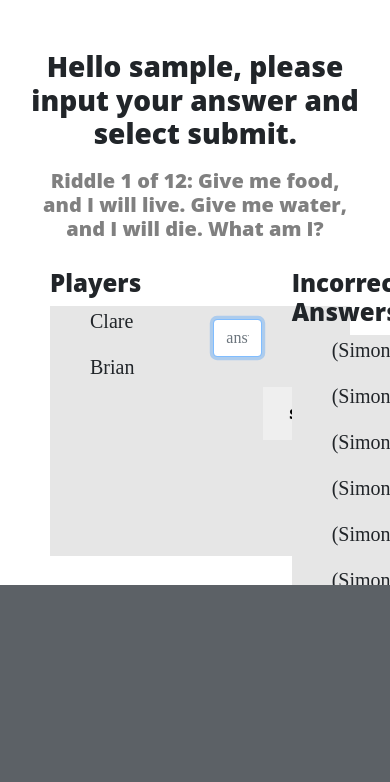
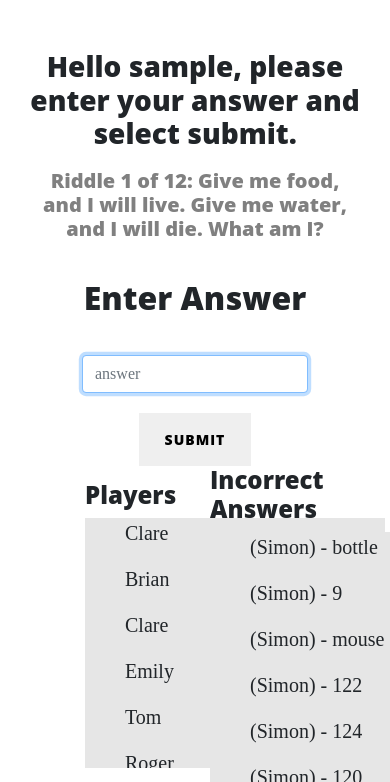
Before and after one commit to GithHayden/IQ-Riddle-Game, a Flask app: a page that uses templates/startgame.html in a window 390 px wide; the page is wider, and only the part inside the window is pictured. Shown: the part 451-1233 px from the top of that part. Before the commit the page ends 1036 px from the top of that part, so only its background shows below. Run offline with Flask 2, Linux system fonts and the light colour scheme; some libraries are stand-ins or nearby versions.

Commit message:
Updated startgame.html to make responsive on all device sizes. Updated Enter Answer div. Player Name list and Incorrect Answer list to be updated.

```diff
--- a/data/game_players.txt
+++ b/data/game_players.txt
@@ -1,2 +1,10 @@
 Clare
 Brian
+Clare
+Emily
+Tom
+Roger
+Joy
+Adam
+Dara
+Linda
--- a/data/incorrect_answers.txt
+++ b/data/incorrect_answers.txt
@@ -9,3 +9,5 @@
 (Simon) - 124
 
 (Simon) - 120
+
+(Dara) - test
--- a/templates/index.html
+++ b/templates/index.html
@@ -1,7 +1,7 @@
 <!-- Code with curley brackets is flask and flask template logic which inherits code from base.html. -->
 {% extends 'base.html' %} {% block content %}
 
-<!-- Enter Player name and Start Game Button -->
+<!-- Enter Player Name and Start Game Button -->
 
 <div class="container">
     <div class="row">
@@ -15,7 +15,6 @@
                 </div>
                 <div class="d-flex justify-content-center align-items-center container">
                     <div class="text-center">
-                        <br>
                         <button class="btn btn-basic">Start Game</button>
                     </div>
                     </form>
--- a/templates/startgame.html
+++ b/templates/startgame.html
@@ -5,7 +5,7 @@
 
 <!-- Welcome message. -->
 <div class="col-12 text-center">
-    <h3 class="username">Hello {{username}}, please input your answer and select submit.</h3>
+    <h3 class="username">Hello {{username}}, please enter your answer and select submit.</h3>
 </div>
 
 <!-- Riddles questions and answers, from json data via run.py python back-end code.-->
@@ -14,8 +14,34 @@
     <h5> {{ riddles_data[riddle_index]["description"] }} </h5>
 </div>
 
+
+<div class="container">
+    <div class="row">
+        <div class="col-lg-8 col-md-10 mx-auto">
+            <div class="site-heading text-center">
+                <br>
+                <h2>Enter Answer</h2>
+                <br>
+                <!-- Enter answer form -->
+                <div class="d-flex justify-content-center align-items-center container">
+                    <form method="POST" class="form-inline">
+                        <input type="text" class="form-control" placeholder="answer" name="message" id="message" autofocus>
+                        <input type="hidden" name="riddle_index" id="riddle_index" value={{riddle_index}}>
+                </div>
+                <div class="d-flex justify-content-center align-items-center container">
+                    <div class="text-center">
+                        <button class="btn btn-basic">Submit</button>
+                    </div>
+                    </form>
+                </div>
+            </div>
+        </div>
+    </div>
+</div>
+
+
 <!-- Player name heading and list of names, within box with scroll bar. -->
-<div class="row" style="padding-top: 20px; padding-left: 50px">
+<div class="d-flex justify-content-center align-items-center container">
     <div class="col-4" style="padding-left:0px;">
         <h4>Players</h4>
         <div style="height:250px;width:300px;overflow:auto;background-color:#e6e6e6">
@@ -26,16 +52,7 @@
             {% endfor %}
         </div>
     </div>
-    <div class="col-4" style="padding-top: 50px; padding-left: 50px">
-        <!-- Enter answer form -->
-        <form method="POST" class="form-inline">
-            <input type="text" class="form-control" placeholder="answer" name="message" id="message" autofocus>
-            <input type="hidden" name="riddle_index" id="riddle_index" value={{riddle_index}}>
-            <p style="padding-left: 50px">
-                <button class="btn btn-basic">Submit</button>
-            </p>
-        </form>
-    </div>
+
     <!-- Incorrect answers player name/s and answer/s, within box with scroll bar. -->
     <div class="col-4">
         <h4>Incorrect Answers</h4>
```
Also changed, not shown: data/players.txt (+8 -0 lines).
